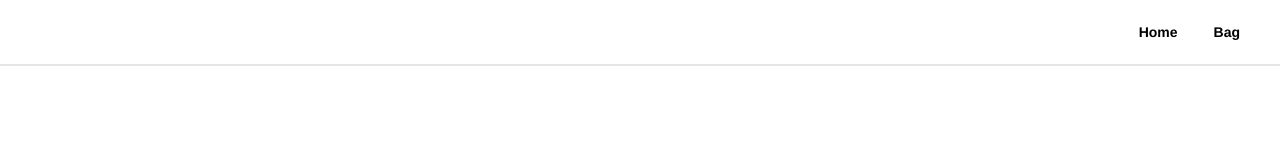
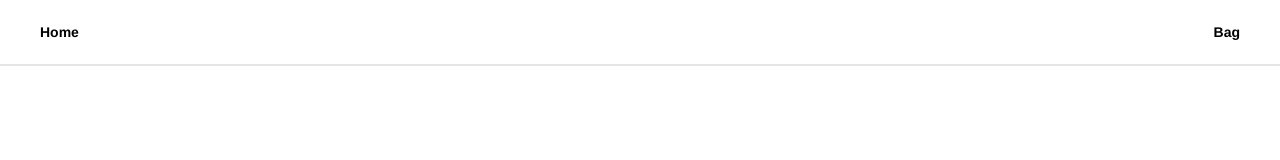
Before and after one commit to hidekiaizu/butterflies-demo, a Next.js app: page /drop/bf-crewneck in a window 1280 px wide. Shown: the top 160 px of the page. Built offline with nearby package versions, Linux system fonts and the light colour scheme.

Commit message:
Align home link left in header

```diff
--- a/src/components/Header.tsx
+++ b/src/components/Header.tsx
@@ -3,9 +3,9 @@ import Link from "next/link";
 export function Header() {
   return (
     <header className="sticky top-0 z-30 border-b border-black/10 bg-white">
-      <div className="mx-auto flex min-h-16 max-w-[1800px] items-center justify-end px-4 sm:px-6 md:px-8 lg:px-10">
-        <nav aria-label="Main navigation">
-          <ul className="flex items-center gap-6 text-sm font-semibold tracking-normal text-black sm:gap-9">
+      <div className="mx-auto flex min-h-16 max-w-[1800px] items-center px-4 sm:px-6 md:px-8 lg:px-10">
+        <nav className="w-full" aria-label="Main navigation">
+          <ul className="flex items-center justify-between text-sm font-semibold tracking-normal text-black">
             <li>
               <Link className="transition-opacity hover:opacity-55" href="/">
                 Home
```
